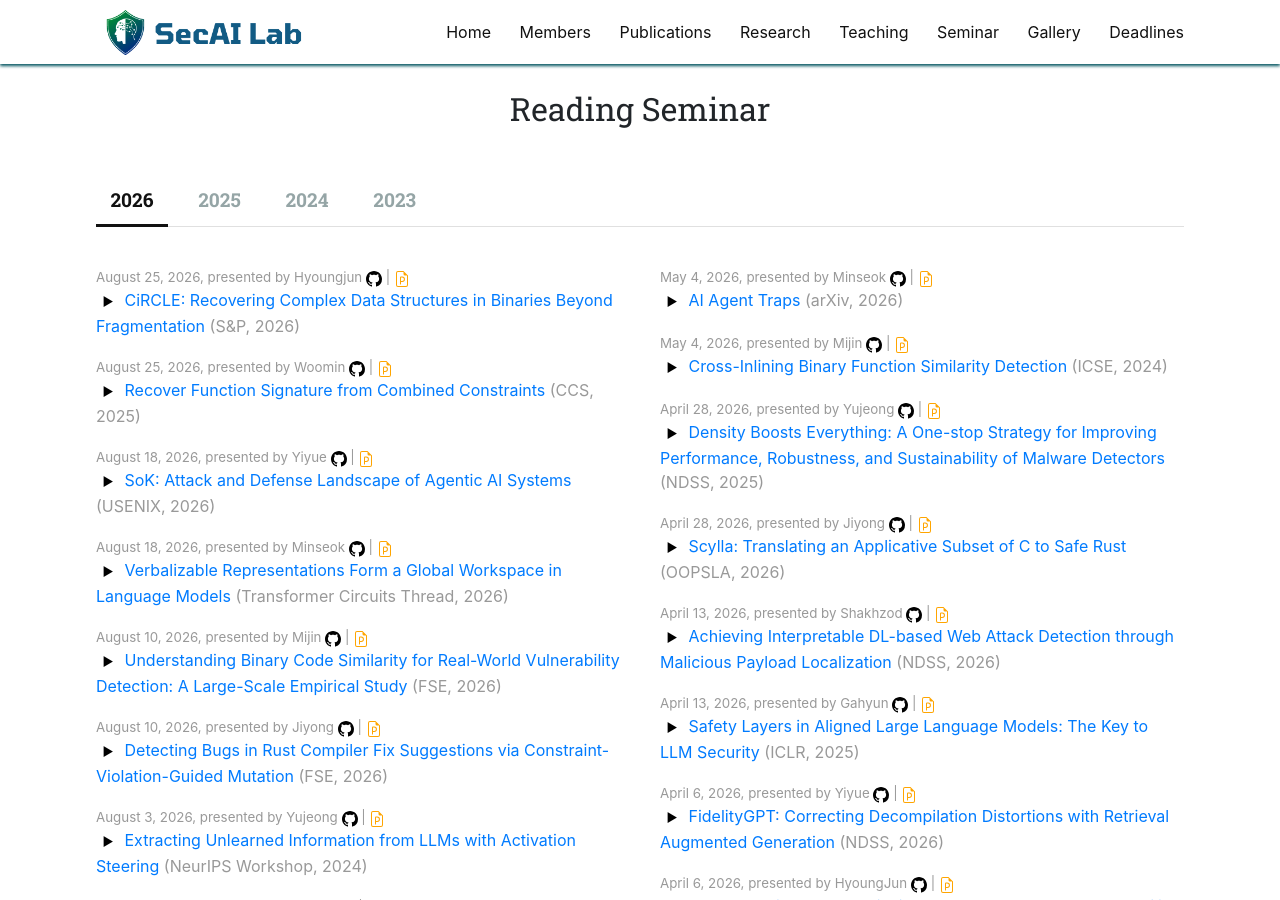
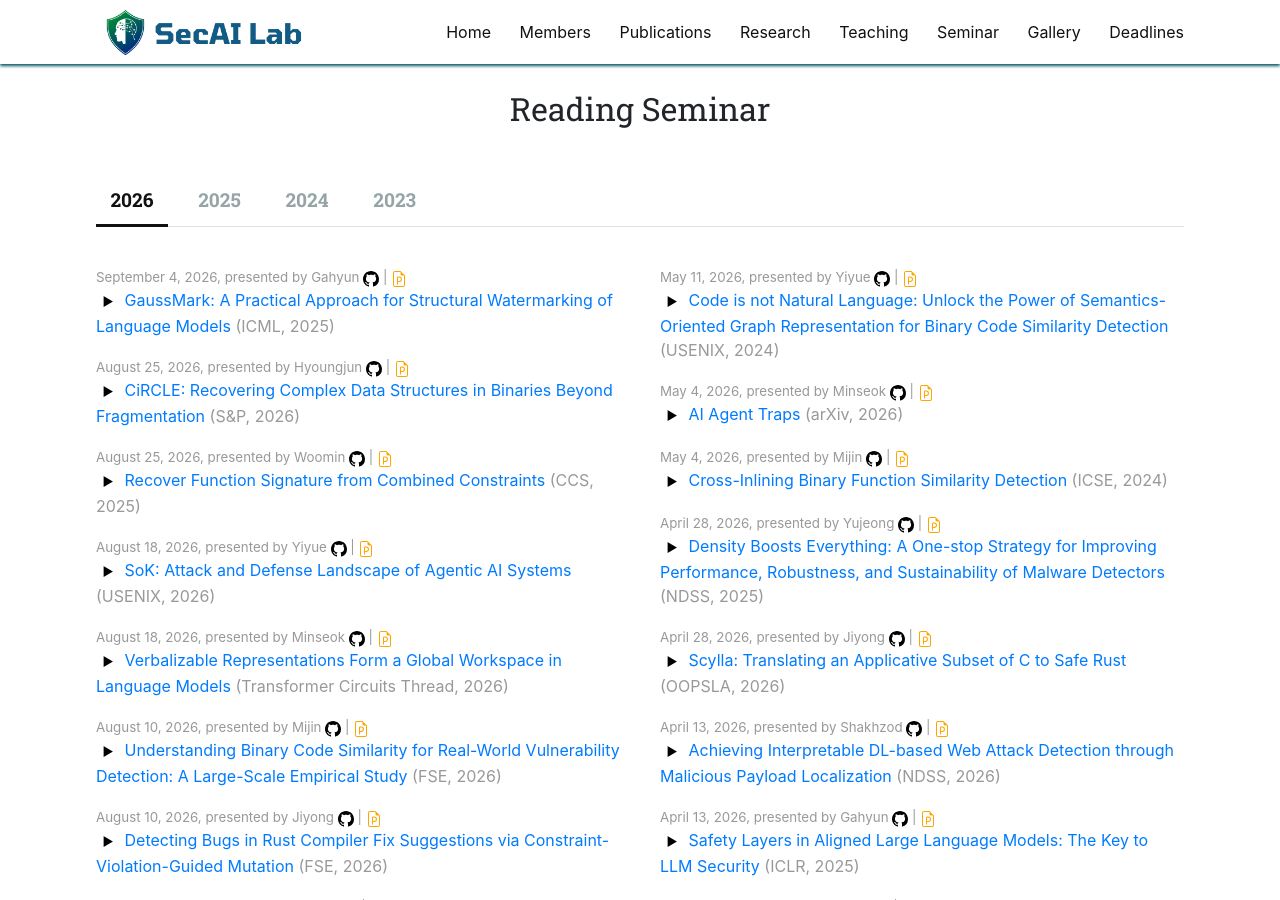
Before and after one commit to SecAI-Lab/secai-lab.github.io, a Jekyll site: the page built from pages/seminar.md, in a window 1280 px wide and 900 px high. Built offline with Jekyll 4.4.1, drawn with Linux system fonts in a browser that asks for light colours; nearby versions of some CDN libraries.

Commit message:
update readings.yml

```diff
--- a/_data/readings.yml
+++ b/_data/readings.yml
@@ -1,3 +1,13 @@
+- title: "GaussMark: A Practical Approach for Structural Watermarking of Language Models"
+  link: "https://openreview.net/pdf?id=YG3DbpAQBf"
+  ppt_link: "https://secai.skku.edu/assets/paper-presentation/gahyun_0904_GaussMark.pdf"
+  code_link: ""
+  presenter: Gahyun
+  conference: ICML
+  date: 2026.09.04
+  pub_year: 2025
+  discussion: ""
+
 - title: "Recover Function Signature from Combined Constraints"
   link: "https://dl.acm.org/doi/10.1145/3719027.3765089"
   ppt_link: "https://secai.skku.edu/assets/paper-presentation/woomin_CDA0825.pdf"
```
